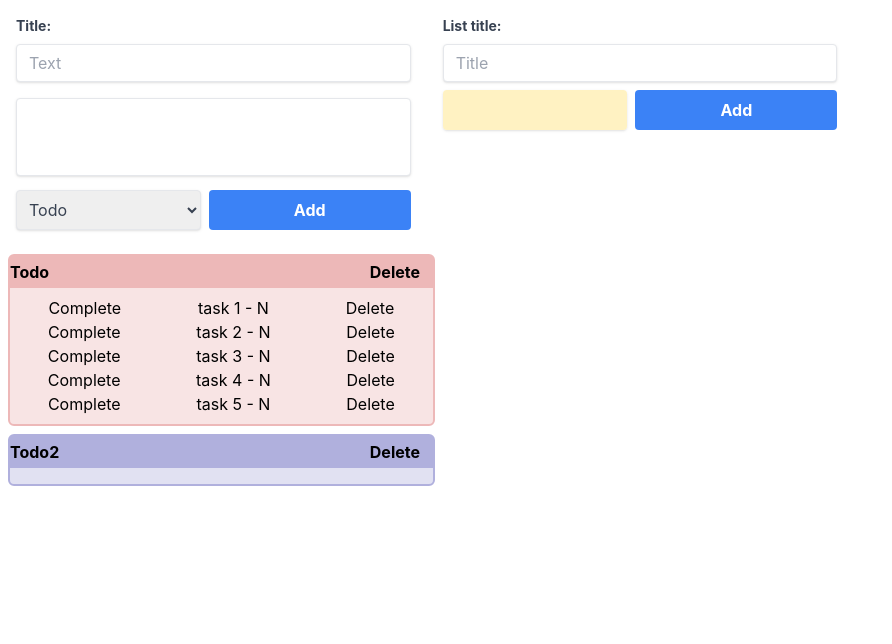
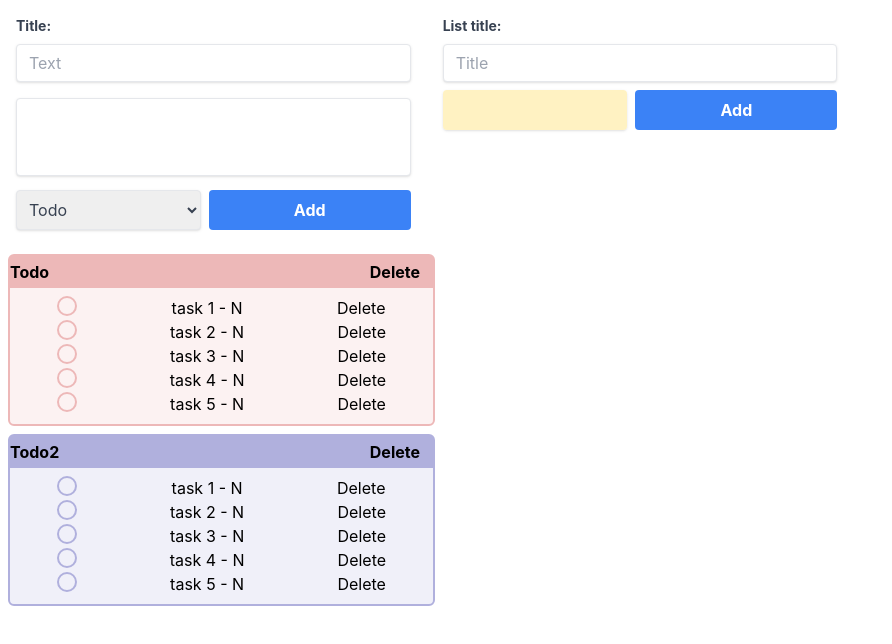
Before and after one commit to yuriinagorniak/task-manager, a React (Create React App) app: page / in a window 1280 px wide. Shown: the top 644 px of the page, without its empty margins (0-892 px from the left). Built offline with nearby package versions, Linux system fonts and the light colour scheme.

Commit message:
Added TickButton component

```diff
--- a/src/App.tsx
+++ b/src/App.tsx
@@ -36,6 +36,36 @@ function App() {
             id: "task-example-5",
             title: "task 5",
             listId: "list-example-1",
+            completed: false,
+        },
+        {
+            id: "task-example-6",
+            title: "task 1",
+            listId: "list-example-2",
+            completed: false,
+        },
+        {
+            id: "task-example-7",
+            title: "task 2",
+            listId: "list-example-2",
+            completed: false,
+        },
+        {
+            id: "task-example-8",
+            title: "task 3",
+            listId: "list-example-2",
+            completed: false,
+        },
+        {
+            id: "task-example-9",
+            title: "task 4",
+            listId: "list-example-2",
+            completed: false,
+        },
+        {
+            id: "task-example-10",
+            title: "task 5",
+            listId: "list-example-2",
             completed: false,
         },
     ]);
--- a/src/components/NewListForm.tsx
+++ b/src/components/NewListForm.tsx
@@ -16,6 +16,9 @@ const NewListForm = ({ addNewList }: NewListFormProps): JSX.Element => {
 
     const onSubmit: SubmitHandler<List> = (data) => {
         data.id = newListId();
+        if (data.color === "#ffffff") {
+            data.color = "#e5e7eb";
+        }
         console.log(data.color);
         addNewList(data);
     };
--- a/src/components/TaskList.tsx
+++ b/src/components/TaskList.tsx
@@ -1,5 +1,6 @@
 import { Task } from "../models/task.model";
 import { List } from "../models/list.model";
+import { TickButton } from "../shared/ui/TickButton";
 
 interface TaskListProps {
     title: string;
@@ -9,7 +10,6 @@ interface TaskListProps {
     deleteList: (id: string) => void;
     completeTask: (id: string) => void;
 }
-
 
 interface hexToRgbReturnProps {
     R: number;
@@ -37,7 +37,7 @@ function getContrastColor(hex: string) {
     }
 
     console.log(hex, rgbColor, brightness);
-    return brightness ? (brightness > 150 ? "#000000" : "#FFFFFF") : "#000000";
+    return brightness ? (brightness > 150 ? "#000000" : "#FFFFFF") : "#ffffff";
 }
 
 const TaskList = ({
@@ -55,7 +55,7 @@ const TaskList = ({
     return (
         <div
             className={`m-2 border-2 w-[50%] text-center rounded-md`}
-            style={{ borderColor: listData.color, backgroundColor: listData.color + "60" }}
+            style={{ borderColor: listData.color, backgroundColor: listData.color + "30" }}
         >
             <div
                 className="flex relative py-1 font-bold"
@@ -77,7 +77,7 @@ const TaskList = ({
             <ul className="py-2 ">
                 {uncompletedTasks.map((task) => (
                     <li key={task.id} className="flex justify-around">
-                        <button onClick={completeTask.bind(null, task.id)}>Complete</button>
+                        <TickButton onClick={completeTask.bind(null, task.id)} color={listData.color} completed={task.completed} />
                         <h3>
                             {task.title} - {task.completed ? "Y" : "N"}
                         </h3>
@@ -99,22 +99,7 @@ const TaskList = ({
                                 key={task.id}
                                 className="flex items-center justify-around text-[#6e6e6e]"
                             >
-                                <button
-                                    className="w-5 h-5 flex items-center justify-center"
-                                    onClick={completeTask.bind(null, task.id)}
-                                >
-                                    <svg
-                                        className="w-full h-full "
-                                        viewBox=".5 .5 15 15"
-                                        xmlns="http://www.w3.org/2000/svg"
-                                    >
-                                        <path
-                                            d="m901-250a7 7 0 1 0 0 14 7 7 0 0 0 0-14zm3.48 3.783c.912-.026 1.381 1.081.727 1.717l-5.207 5.207-2.907-2.907c-.982-.942.472-2.396 1.414-1.414l1.493 1.493 3.793-3.793a1 1 0 0 1 .688-.303z"
-                                            fill={listData.color}
-                                            transform="translate(-893 251)"
-                                        />
-                                    </svg>
-                                </button>
+                                <TickButton onClick={completeTask.bind(null, task.id)} color={listData.color} completed={task.completed} />
                                 <h3>
                                     {task.title} - {task.completed ? "Y" : "N"}
                                 </h3>
--- /dev/null
+++ b/src/shared/ui/TickButton.tsx
@@ -0,0 +1,29 @@
+interface TickButtonProps {
+    onClick: () => void;
+    color: string;
+    completed: boolean;
+}
+
+export const TickButton = ({ onClick, color, completed }: TickButtonProps) => {
+    return (
+        <button
+            style={{ borderColor: color }}
+            className={`group/button w-5 h-5 flex items-center justify-center ${
+                !completed && "border-2 rounded-full"
+            }`}
+            onClick={onClick}
+        >
+            <svg
+                className={`w-full h-full ${!completed && "invisible group-hover/button:visible"}`}
+                viewBox=".5 .5 15 15"
+                xmlns="http://www.w3.org/2000/svg"
+            >
+                <path
+                    d="m901-250a7 7 0 1 0 0 14 7 7 0 0 0 0-14zm3.48 3.783c.912-.026 1.381 1.081.727 1.717l-5.207 5.207-2.907-2.907c-.982-.942.472-2.396 1.414-1.414l1.493 1.493 3.793-3.793a1 1 0 0 1 .688-.303z"
+                    fill={color}
+                    transform="translate(-893 251)"
+                />
+            </svg>
+        </button>
+    );
+};
```
